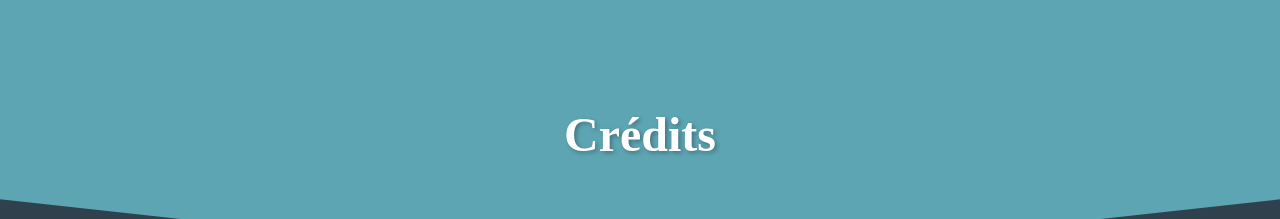
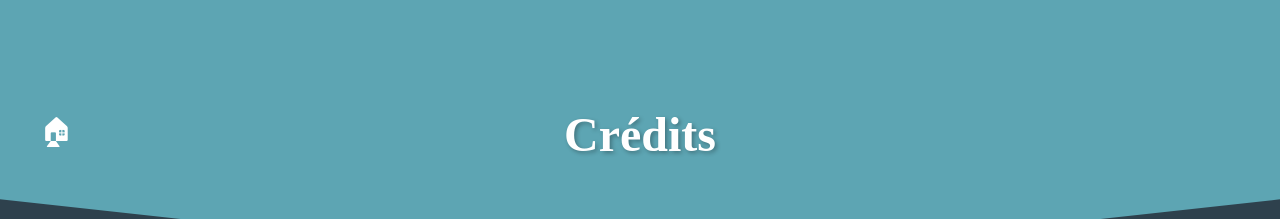
Before and after one commit to EleXorZ/f-quizz, a Vue app in the folder f-quizz/: page /credits in a window 1280 px wide. Shown: the top 219 px of the page. Built offline with nearby package versions, Linux system fonts and the light colour scheme; a web font is replaced by a local one.

Commit message:
Update Categories.vue

```diff
--- a/f-quizz/src/views/Categories.vue
+++ b/f-quizz/src/views/Categories.vue
@@ -1,7 +1,7 @@
 <template>
   <div class="home">
     <header class="header">
-      <button class="home-button" @click="$router.push('/')">🏠</button>
+      <button class="home-button" @click="$router.push('/')">🏠︎</button>
       <h1 class="title">Sélectionnez une semaine</h1>
     </header>
 
@@ -137,7 +137,6 @@ export default {
   flex-direction: column;
   align-items: center;
   width: 100%;
-  padding: 30px;
   border-radius: 15px;
   max-width: 600px;
   color: white;
--- a/f-quizz/src/views/Credits.vue
+++ b/f-quizz/src/views/Credits.vue
@@ -1,6 +1,7 @@
 <template>
   <div class="home">
     <header class="header">
+      <button class="home-button" @click="$router.push('/')">🏠︎</button>
       <h1 class="title">Crédits</h1>
     </header>
 
@@ -48,6 +49,27 @@ export default {
   text-shadow: 2px 2px 4px rgba(0, 0, 0, 0.3);
 }
 
+.home-button {
+  position: absolute;
+  left: 15px;
+  background: none;
+  border: none;
+  font-size: 1.8rem;
+  color: white;
+  cursor: pointer;
+  transition: opacity 0.3s ease-in-out;
+}
+
+@media (max-width: 600px) {
+  .home-button {
+    display: none;
+  }
+}
+
+.home-button:hover {
+  opacity: 0.7;
+}
+
 .credits {
   padding: 30px;
   border-radius: 15px;
--- a/f-quizz/src/views/Rules.vue
+++ b/f-quizz/src/views/Rules.vue
@@ -1,6 +1,7 @@
 <template>
   <div class="home">
     <header class="header">
+      <button class="home-button" @click="$router.push('/')">🏠︎</button>
       <h1 class="title">Règles du jeu</h1>
     </header>
 
@@ -51,6 +52,27 @@ export default {
   justify-content: center;
   padding: 75px 20px;
   width: 100%;
+}
+
+.home-button {
+  position: absolute;
+  left: 15px;
+  background: none;
+  border: none;
+  font-size: 1.8rem;
+  color: white;
+  cursor: pointer;
+  transition: opacity 0.3s ease-in-out;
+}
+
+@media (max-width: 600px) {
+  .home-button {
+    display: none;
+  }
+}
+
+.home-button:hover {
+  opacity: 0.7;
 }
 
 .title {
```
